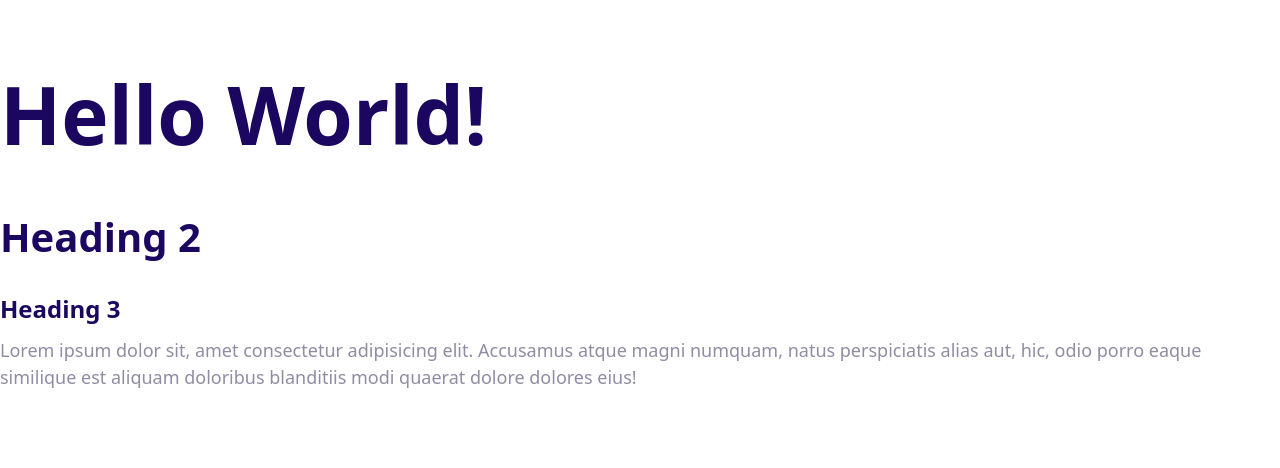
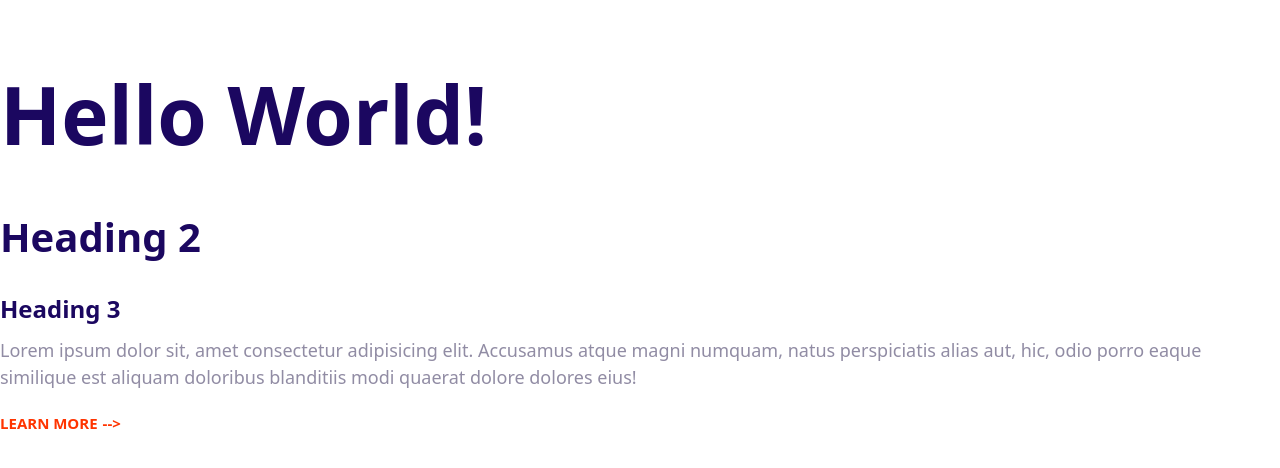
Before and after one commit to camellre/cabinet-store, a React (Create React App) app: page / in a window 1280 px wide. Shown: the top 468 px of the page. Built offline with nearby package versions, Linux system fonts and the light colour scheme.

Commit message:
Build the arrow link component

```diff
--- a/src/App.tsx
+++ b/src/App.tsx
@@ -1,9 +1,10 @@
 import React from "react";
 import "./App.scss";
+import LinkArrow from "./components/LinkArrow";
 
 function App() {
   return (
-    <div className="App">
+    <div>
       <h1>Hello World!</h1>
       <h2>Heading 2</h2>
       <h3>Heading 3</h3>
@@ -13,6 +14,7 @@ function App() {
         similique est aliquam doloribus blanditiis modi quaerat dolore dolores
         eius!
       </p>
+      <LinkArrow linkPath="#" />
     </div>
   );
 }
--- /dev/null
+++ b/src/components/LinkArrow.tsx
@@ -0,0 +1,17 @@
+import React from "react";
+import styles from "../css/LinkArrow.module.scss";
+import { Link } from "react-router-dom";
+
+interface LinkPath {
+  linkPath: string;
+}
+
+function LinkArrow({ linkPath }: LinkPath) {
+  return (
+    <Link to={linkPath} className={styles.linkArrow}>
+      Learn More
+    </Link>
+  );
+}
+
+export default LinkArrow;
--- /dev/null
+++ b/src/css/LinkArrow.module.scss
@@ -0,0 +1,25 @@
+@use "../App.scss" as app;
+
+.linkArrow {
+  color: app.$accent-color;
+  text-transform: uppercase;
+  text-decoration: none;
+  font-size: 2rem;
+  font-weight: bold;
+}
+
+.linkArrow::after {
+  content: "-->";
+  margin-left: 5px;
+  transition: margin 0.15s;
+}
+
+.linkArrow:hover::after {
+  margin-left: 10px;
+}
+
+@media screen and (min-width: 1024px) {
+  .linkArrow {
+    font-size: 1.5rem;
+  }
+}
```
